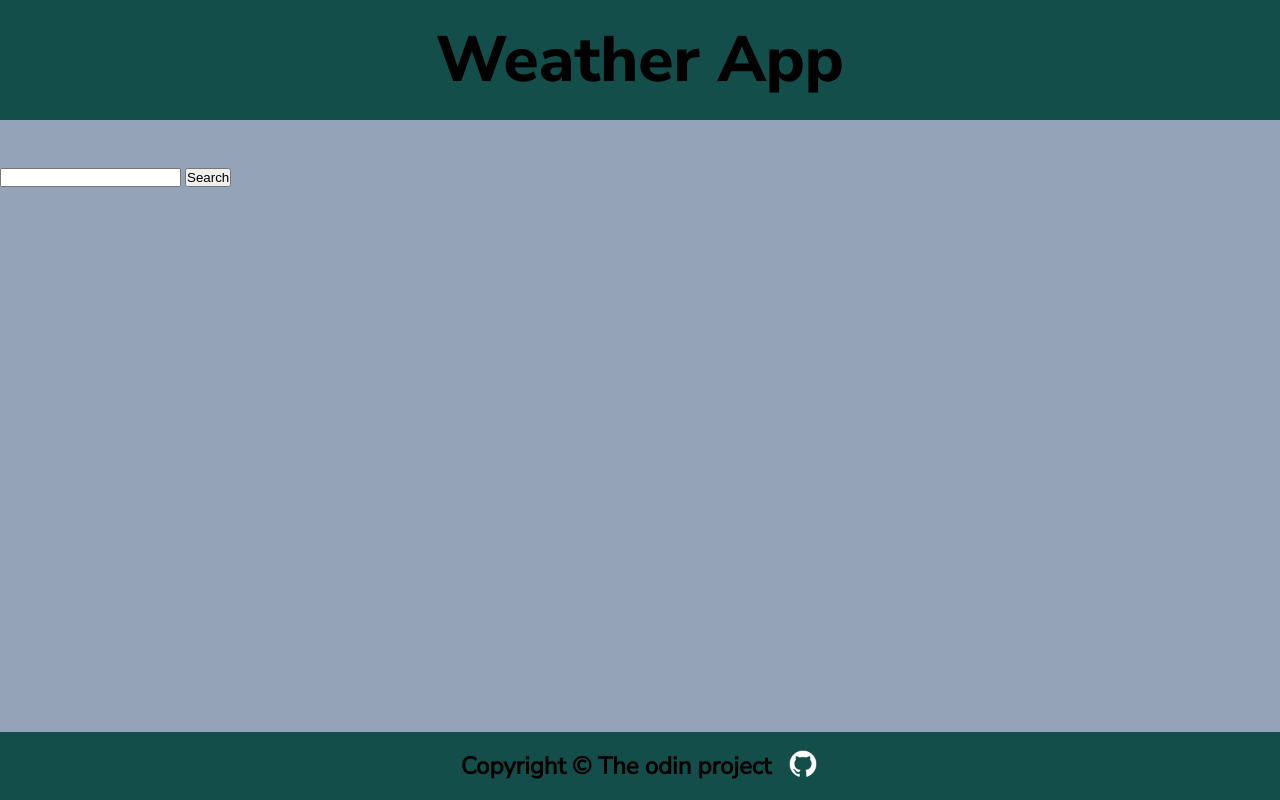
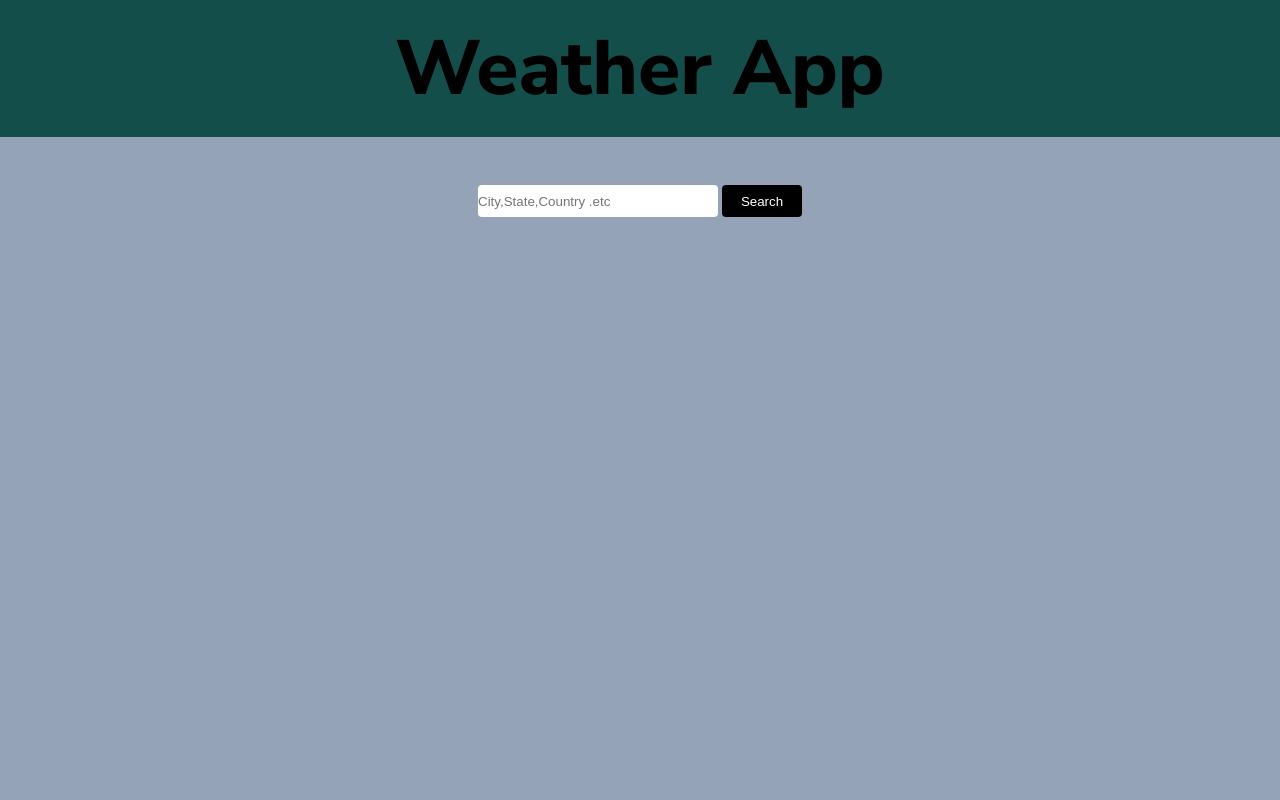
Before and after one commit to warithad/weather-app, a website: page dist/index.html in a window 1280 px wide. Shown: the top 800 px of the page. Drawn offline with Linux system fonts and the light colour scheme.

Commit message:
Finish styling of html elements

```diff
--- a/dist/index.html
+++ b/dist/index.html
@@ -15,10 +15,10 @@
         </div>
         <div id="main">
             <form id="request-form">
-                <input type="text" id="request-input" required>
+                <input type="text" id="request-input" placeholder="City,State,Country .etc" required>
                 <button id="submit-button">Search</button>
             </form>
-            <div id="weather-card">
+            <div id="weather-card" hidden>
                 <h1 class="" id="city"></h1>
                 <h1 class="" id="temperature"></h1>
                 <p class="" id="feels-like"></p>
@@ -29,7 +29,7 @@
         <div id="footer">
 
             <h2 id="footer-text">Copyright &copy; The odin project</h2>
-            <a src="https://github.com/warithad/weather-app">
+            <a href="https://github.com/warithad/weather-app">
                 <img id="github-logo" src="./assets/icons/github.png">
             </a>
         </div>
--- a/dist/styles/style.css
+++ b/dist/styles/style.css
@@ -3,10 +3,13 @@
     padding: 0;
 }
 
+html {
+    background-color: #94a3b8;
+}
+
 #container {
     width: 100vw;
-    height: 100vh;
-    background-color: #94a3b8;
+    height: 120vh;
 
     display: flex;
     flex-direction: column;
@@ -18,7 +21,7 @@
 #header {
     background-color: #134e4a;
     font-family: nunito-bold;
-    font-size: 2rem;
+    font-size: 3vw;
     padding-top: 1rem;
     padding-bottom: 1rem;
 
@@ -30,22 +33,42 @@
 /* main */
 #main {
     height: 100%;
+    display: flex;
+    flex-direction: column;
+    align-items: center;
+    gap: 2rem;
 }
 
 #request-form{
-
+    height: 2rem;
 }
 
 #request-input{
-
+    outline: none;
+    width: 15rem;
+    height: 100%;
+    border: none;
+    border-radius: 4px;
 }
 
 #submit-button{
+    height: 100%;
+    width: 5rem;
+    border: none;
+    border-radius: 4px;
+    background-color: black;
+    color: white;
+    translate: 300ms;
+}
 
+#submit-button:hover{
+    scale: 1.05;
 }
 
 #weather-card{
-
+    background-color: white;
+    width: 21rem;
+    height: 25rem;
 }
 
 /* footer */
@@ -62,6 +85,7 @@
 
 #footer-text{
     font-family: nunito-regular;
+    font-size: 2vw;
 }
 
 #github-logo{
```
